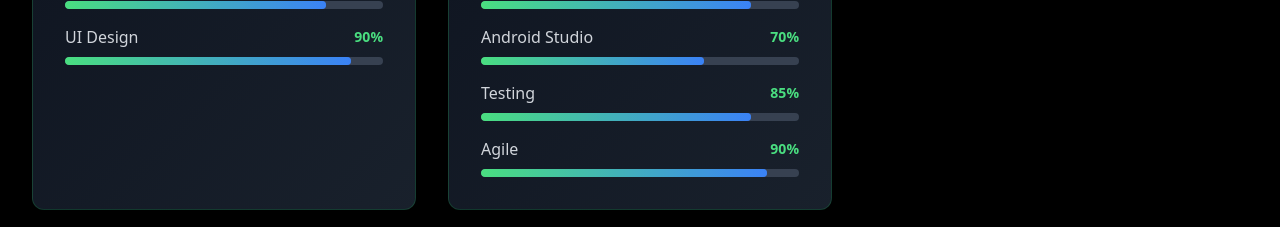
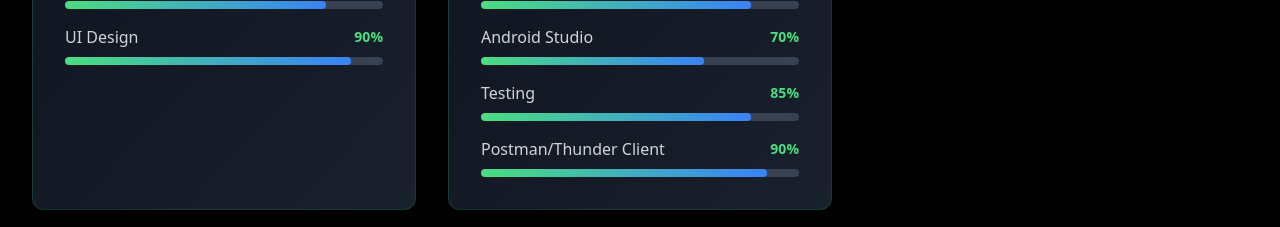
Before and after one commit to Shivamkumar39/project, a React (Vite) app: page / in a window 1280 px wide. Shown: the part 4320-4547 px from the top of the page. Built offline with nearby package versions, Linux system fonts and the light colour scheme.

Commit message:
my portfolio

```diff
--- a/src/components/Skills.tsx
+++ b/src/components/Skills.tsx
@@ -62,7 +62,7 @@
         { name: 'VS Code', level: 85 },
         { name: 'Android Studio', level: 70 },
         { name: 'Testing', level: 85 },
-        { name: 'Agile', level: 90 }
+        { name: 'Postman/Thunder Client', level: 90 }
       ]
     }
   ];
```
